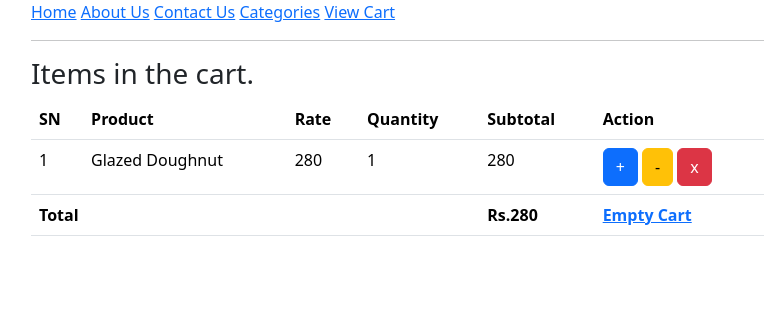
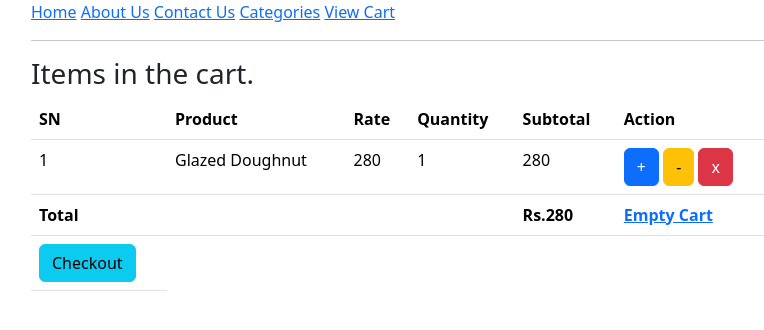
Before and after one commit to Zenzo41/ecomproject, a Django app: template templates/mycart.html in a window 1280 px wide. Shown: the top 330 px of the page, without its empty margins (51-815 px from the left). Run offline with Django 4.2, Linux system fonts and the light colour scheme; the template is opened without the code that fills it: values that come from a table or form of the project are taken from there, others are empty; data comes from the database, SQL or seed files in the repository.

Commit message:
checkout

```diff
--- a/templates/mycart.html
+++ b/templates/mycart.html
@@ -41,6 +41,12 @@
                        <th><a href="{% url 'ecomapp:emptycart' %}">Empty Cart</a></th>
                        {% endif %}
                     </tr>
+                    {% if cart.cartproduct_set.all %}
+                    <tr>
+                        <th><a class="btn btn-info" href="{% url 'ecomapp:checkout' %}">Checkout</a></th>
+                    </tr>
+                    {% endif %}
+
                 </tbody>
             </table>
         </div>
```
